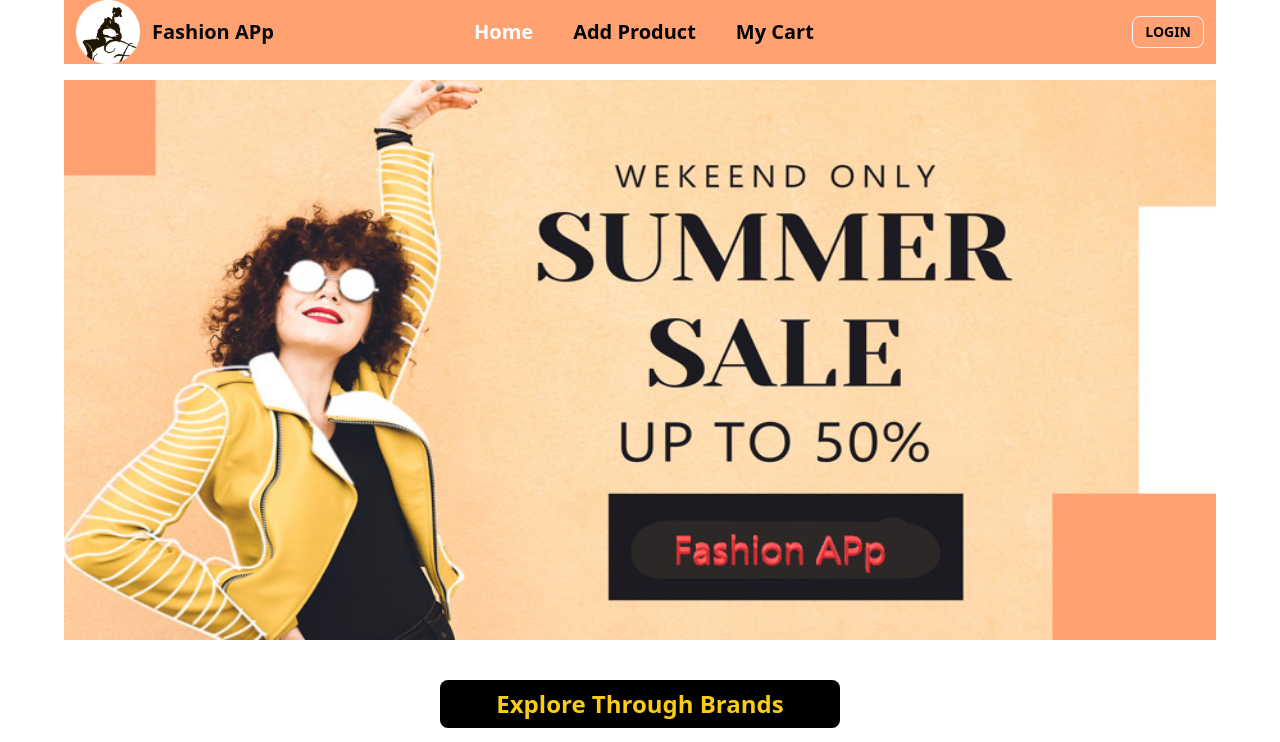
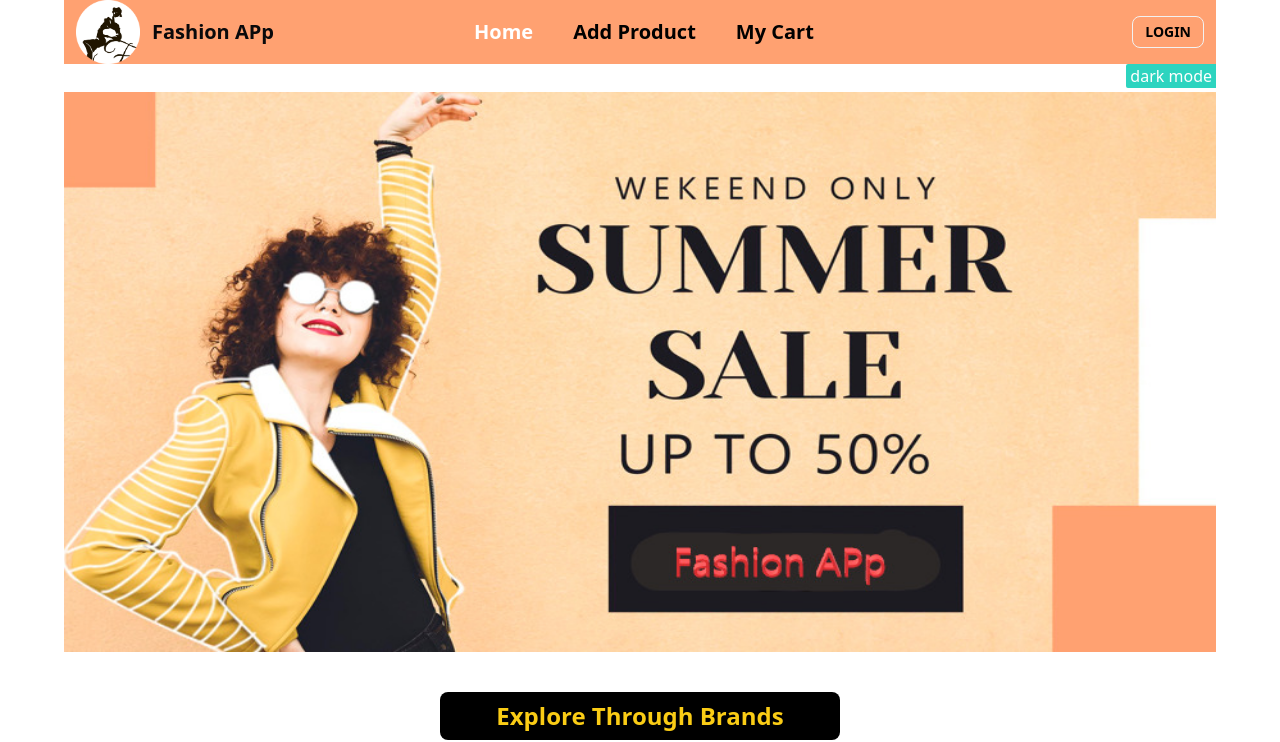
Before and after one commit to sojibjubayer/fashion-app, a React (Vite) app: page / in a window 1280 px wide. Shown: the top 742 px of the page. Built offline with nearby package versions, Linux system fonts and the light colour scheme; no server answers.

Commit message:
dark/light theme and readme file information added

```diff
--- a/src/layout/Roots.jsx
+++ b/src/layout/Roots.jsx
@@ -1,14 +1,28 @@
 import { Outlet } from "react-router-dom";
 import Navbar from "./Navbar";
 import Footer from "./Footer";
+import { useState } from "react";
 
 
 const Roots = () => {
+    const [isDarkTheme, setIsDarkTheme] = useState(true);
+
+    const toggleTheme = () => {
+        setIsDarkTheme(!isDarkTheme);
+    };
     return (
-        <div className="w-[90%] mx-auto">
-            <Navbar></Navbar>
-            <Outlet></Outlet>
-            <Footer></Footer>
+
+        <div className={` ${isDarkTheme ? 'bg-white' : 'bg-[#333]'}`}>
+            <div className="w-[90%] mx-auto">
+                <Navbar></Navbar>
+                <div className="flex justify-end">
+                    <button className="bg-teal-400 text-end px-1 rounded-l-sm text-white" onClick={toggleTheme}>
+                        {isDarkTheme ? 'dark mode ' : 'light mode '}
+                    </button>
+                </div>
+                <Outlet></Outlet>
+                <Footer></Footer>
+            </div>
         </div>
     );
 };
--- a/src/pages/Home.jsx
+++ b/src/pages/Home.jsx
@@ -31,7 +31,7 @@ const Home = () => {
 
     return (
         <div className="">
-            <div className="my-4">
+            <div className="mb-4 mt-1">
                 <img className="w-full h-[40vh]  md:h-[70vh] mx-auto" src={bannerImage} alt="" />
             </div>
             <div>
```
Also changed, not shown: 1 other file (tests, documents, lock files or other folders).
